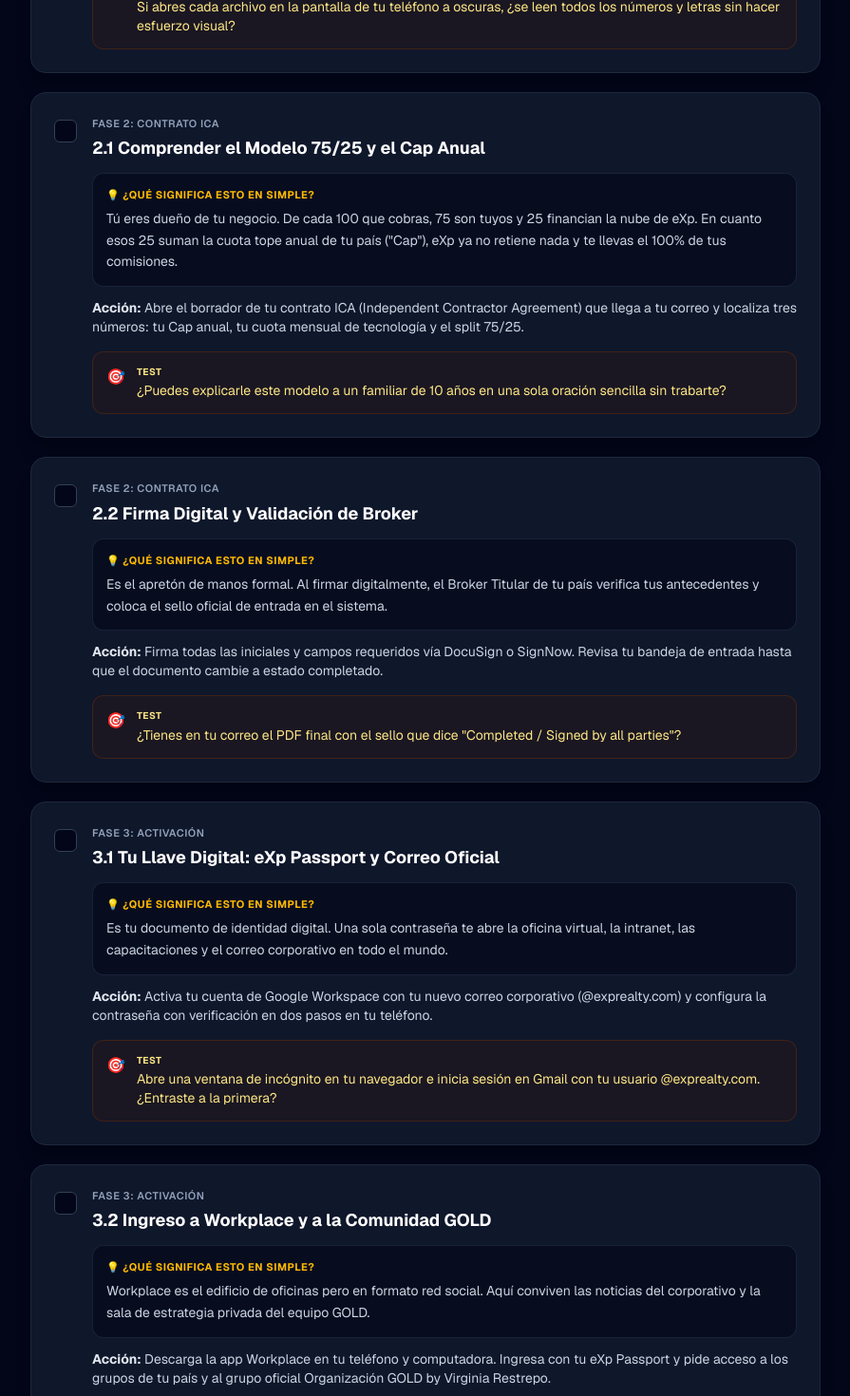
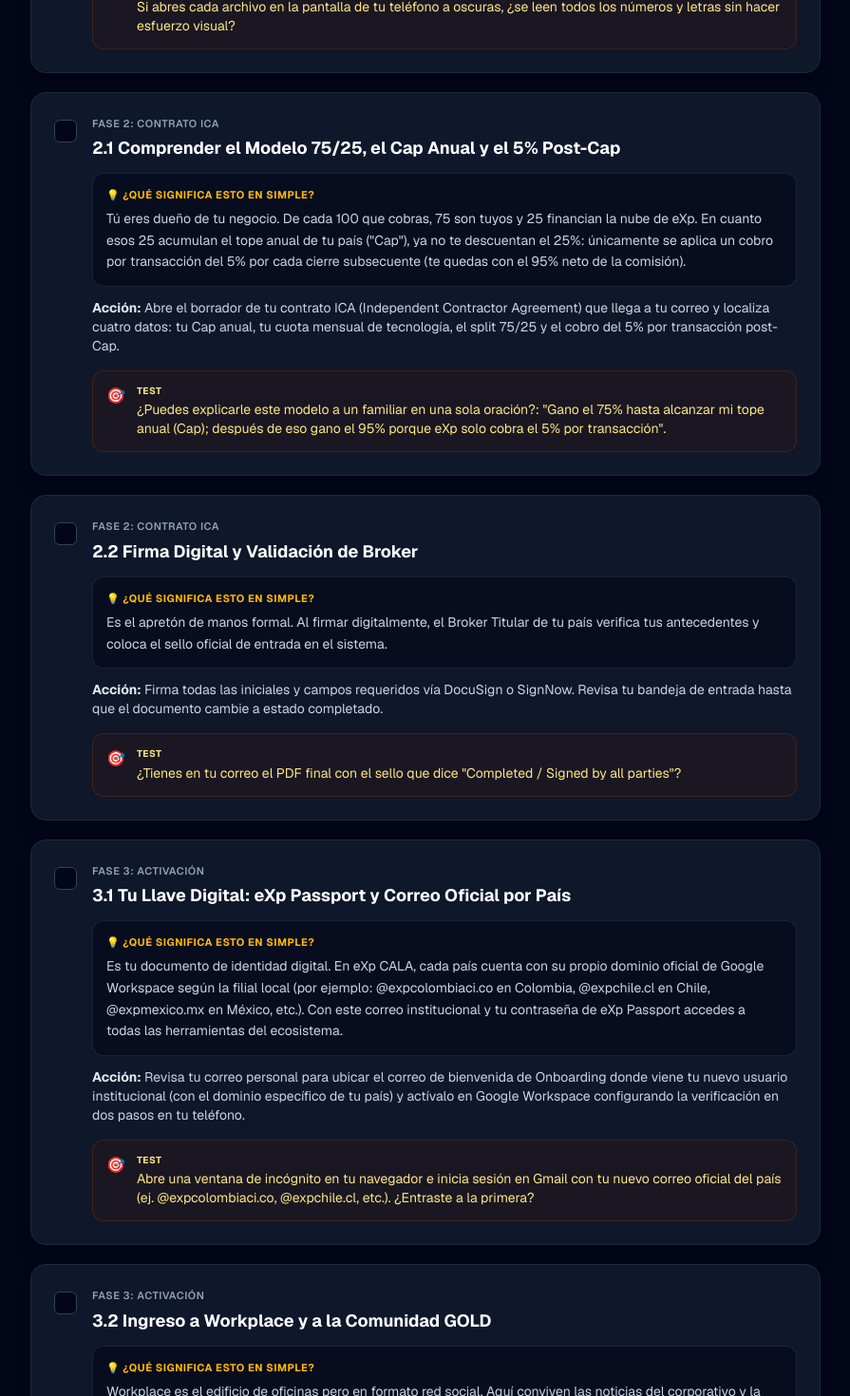
Before and after one commit to cburagli79/exp_onboarding, a Next.js app: page / in a window 1280 px wide. Shown: the part 943-2413 px from the top of the page at 95% size, without its empty margins (192-1087 px from the left). Built offline with nearby package versions, Linux system fonts and the light colour scheme.

Commit message:
fix: update post-cap 5% fee and localized email domains for CALA

```diff
--- a/src/app/page.tsx
+++ b/src/app/page.tsx
@@ -45,13 +45,13 @@ const ONBOARDING_TASKS: Task[] = [
     id: "2.1",
     phaseId: 2,
     phaseName: "Fase 2: Contrato ICA",
-    title: "2.1 Comprender el Modelo 75/25 y el Cap Anual",
+    title: "2.1 Comprender el Modelo 75/25, el Cap Anual y el 5% Post-Cap",
     feynmanConcept:
-      'Tú eres dueño de tu negocio. De cada 100 que cobras, 75 son tuyos y 25 financian la nube de eXp. En cuanto esos 25 suman la cuota tope anual de tu país ("Cap"), eXp ya no retiene nada y te llevas el 100% de tus comisiones.',
+      'Tú eres dueño de tu negocio. De cada 100 que cobras, 75 son tuyos y 25 financian la nube de eXp. En cuanto esos 25 acumulan el tope anual de tu país ("Cap"), ya no te descuentan el 25%: únicamente se aplica un cobro por transacción del 5% por cada cierre subsecuente (te quedas con el 95% neto de la comisión).',
     action:
-      "Abre el borrador de tu contrato ICA (Independent Contractor Agreement) que llega a tu correo y localiza tres números: tu Cap anual, tu cuota mensual de tecnología y el split 75/25.",
+      "Abre el borrador de tu contrato ICA (Independent Contractor Agreement) que llega a tu correo y localiza cuatro datos: tu Cap anual, tu cuota mensual de tecnología, el split 75/25 y el cobro del 5% por transacción post-Cap.",
     feynmanCheck:
-      '¿Puedes explicarle este modelo a un familiar de 10 años en una sola oración sencilla sin trabarte?',
+      '¿Puedes explicarle este modelo a un familiar en una sola oración?: "Gano el 75% hasta alcanzar mi tope anual (Cap); después de eso gano el 95% porque eXp solo cobra el 5% por transacción".',
   },
   {
     id: "2.2",
@@ -70,13 +70,13 @@ const ONBOARDING_TASKS: Task[] = [
     id: "3.1",
     phaseId: 3,
     phaseName: "Fase 3: Activación",
-    title: "3.1 Tu Llave Digital: eXp Passport y Correo Oficial",
+    title: "3.1 Tu Llave Digital: eXp Passport y Correo Oficial por País",
     feynmanConcept:
-      "Es tu documento de identidad digital. Una sola contraseña te abre la oficina virtual, la intranet, las capacitaciones y el correo corporativo en todo el mundo.",
+      "Es tu documento de identidad digital. En eXp CALA, cada país cuenta con su propio dominio oficial de Google Workspace según la filial local (por ejemplo: @expcolombiaci.co en Colombia, @expchile.cl en Chile, @expmexico.mx en México, etc.). Con este correo institucional y tu contraseña de eXp Passport accedes a todas las herramientas del ecosistema.",
     action:
-      "Activa tu cuenta de Google Workspace con tu nuevo correo corporativo (@exprealty.com) y configura la contraseña con verificación en dos pasos en tu teléfono.",
+      "Revisa tu correo personal para ubicar el correo de bienvenida de Onboarding donde viene tu nuevo usuario institucional (con el dominio específico de tu país) y actívalo en Google Workspace configurando la verificación en dos pasos en tu teléfono.",
     feynmanCheck:
-      "Abre una ventana de incógnito en tu navegador e inicia sesión en Gmail con tu usuario @exprealty.com. ¿Entraste a la primera?",
+      "Abre una ventana de incógnito en tu navegador e inicia sesión en Gmail con tu nuevo correo oficial del país (ej. @expcolombiaci.co, @expchile.cl, etc.). ¿Entraste a la primera?",
   },
   {
     id: "3.2",
```
